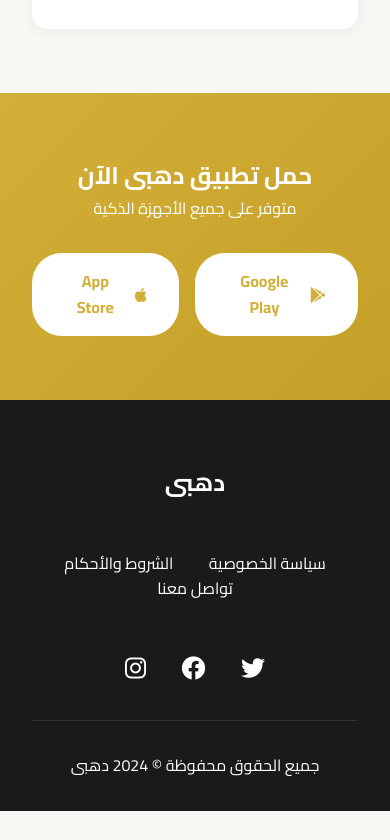
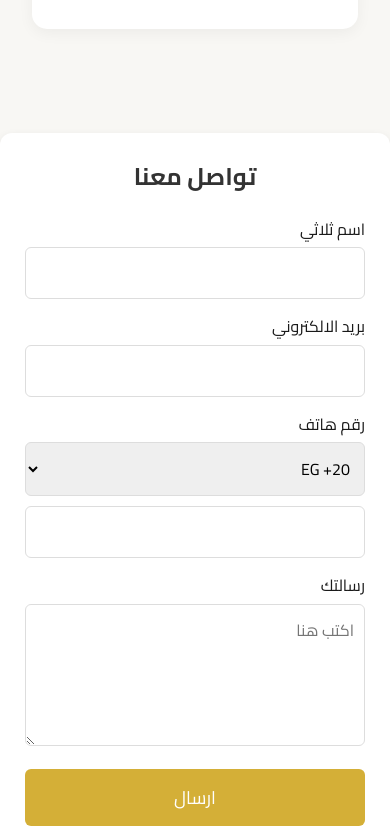
Before and after one commit to youssefnabil2030/dahaby, a website built with Vite: page index.html in a window 390 px wide. Shown: the part 2444-3284 px from the top of the page. Before the commit the page ends 3255 px from the top, so only its background shows below. Built offline with nearby package versions, Linux system fonts and the light colour scheme.

Commit message:
contact us section

```diff
--- /dev/null
+++ b/form.js
@@ -0,0 +1,40 @@
+document.getElementById("contactForm").addEventListener("submit", function(e) {
+  e.preventDefault();
+
+  const name = document.getElementById("name").value.trim();
+  const email = document.getElementById("email").value.trim();
+  const countryCode = document.getElementById("countryCode").value;
+  const phone = document.getElementById("phone").value.trim();
+  const message = document.getElementById("message").value.trim();
+  const responseMsg = document.getElementById("responseMsg");
+
+  responseMsg.textContent = "";
+
+  // ✅ 1. Validate name (must be 3 parts)
+  const nameParts = name.split(" ");
+  if (nameParts.length < 3) {
+    responseMsg.textContent = "⚠️ Please enter your full triple name.";
+    responseMsg.style.color = "red";
+    return;
+  }
+
+  // ✅ 2. Validate email
+  const emailRegex = /^[^\s@]+@[^\s@]+\.[^\s@]+$/;
+  if (!emailRegex.test(email)) {
+    responseMsg.textContent = "⚠️ Please enter a valid email address.";
+    responseMsg.style.color = "red";
+    return;
+  }
+
+  // ✅ 3. Validate phone
+  const phoneRegex = /^[0-9]{6,15}$/;
+  if (!phoneRegex.test(phone)) {
+    responseMsg.textContent = "⚠️ Please enter a valid phone number.";
+    responseMsg.style.color = "red";
+    return;
+  }
+
+  // Combine country code + number
+  const fullPhone = `${countryCode}${phone}`;
+
+});
--- a/index.html
+++ b/index.html
@@ -90,6 +90,43 @@
             </div>
         </div>
     </section>
+     <section class="contact-section">
+    <h2>تواصل معنا</h2>
+    <form id="contactForm">
+
+      <div class="form-group">
+        <label for="name">اسم ثلاثي</label>
+        <input type="text" id="name"  required>
+      </div>
+
+      <div class="form-group">
+        <label for="email">بريد الالكتروني</label>
+        <input type="email" id="email"  required>
+      </div>
+
+      <div class="form-group phone-group">
+        <label for="phone">رقم هاتف</label>
+        <div class="phone-input">
+          <select id="countryCode">
+            <option value="+1">US +1</option>
+            <option value="+20" selected>EG +20</option>
+            <option value="+44">GB +44</option>
+            <option value="+91">IN +91</option>
+            <option value="+971">AE +971</option>
+          </select>
+          <input type="tel" id="phone"  required>
+        </div>
+      </div>
+
+      <div class="form-group">
+        <label for="message">رسالتك</label>
+        <textarea id="message" rows="4" placeholder="اكتب هنا" required></textarea>
+      </div>
+
+      <button type="submit">ارسال</button>
+      <p id="responseMsg"></p>
+    </form>
+  </section>
 
     <section class="cta" id="download">
         <div class="cta-content">
@@ -127,5 +164,6 @@
         </div>
     </footer>
     <script src="/menu.js"></script>
+    <script src="/form.js"></script>
 </body>
 </html>
--- a/style.css
+++ b/style.css
@@ -18,7 +18,7 @@ html {
 }
 
 body {
-  font-family: 'Cairo', sans-serif;
+  font-family: 'Cairo', sans-serif !important;
   line-height: 1.6;
   color: var(--dark);
   background-color: var(--light);
@@ -225,6 +225,77 @@ body {
   text-align: center;
   box-shadow: 0 4px 15px rgba(0, 0, 0, 0.05);
 }
+/* contact us */
+.contact-section {
+  max-width: 1000px;
+  margin: 40px auto;
+  padding: 25px;
+  background: #fff;
+  border-radius: 12px;
+  box-shadow: 0 4px 10px rgba(0, 0, 0, 0.1);
+}
+
+.contact-section h2 {
+  text-align: center;
+  margin-bottom: 20px;
+  color: #333;
+}
+
+.form-group {
+  margin-bottom: 15px;
+}
+
+label {
+  display: block;
+  margin-bottom: 5px;
+  font-weight: 500;
+}
+
+input, textarea, select {
+  width: 100%;
+  padding: 10px;
+  border: 1px solid #ddd;
+  border-radius: 6px;
+  font-size: 16px;
+  resize: vertical;
+  font-family:  'Cairo', sans-serif;
+}
+
+button {
+  width: 100%;
+  padding: 12px;
+  background-color: var(--primary);
+  color: #fff;
+  font-size: 18px;
+  border: none;
+  border-radius: 6px;
+  cursor: pointer;
+  transition: 0.3s;
+  font-family:  'Cairo', sans-serif;
+}
+
+button:hover {
+  background-color: var(--secondary);
+}
+
+.phone-input {
+  display: flex;
+  gap: 10px;
+}
+
+.phone-input select {
+  width: 30%;
+}
+
+.phone-input input {
+  width: 70%;
+}
+
+#responseMsg {
+  text-align: center;
+  margin-top: 10px;
+  font-weight: 500;
+}
 
 /* CTA section */
 .cta {
@@ -360,3 +431,15 @@ body {
     margin: 0 1rem;
   }
 }
+
+
+@media (max-width: 480px) {
+  .phone-input {
+    flex-direction: column;
+  }
+
+  .phone-input select,
+  .phone-input input {
+    width: 100%;
+  }
+}
```
